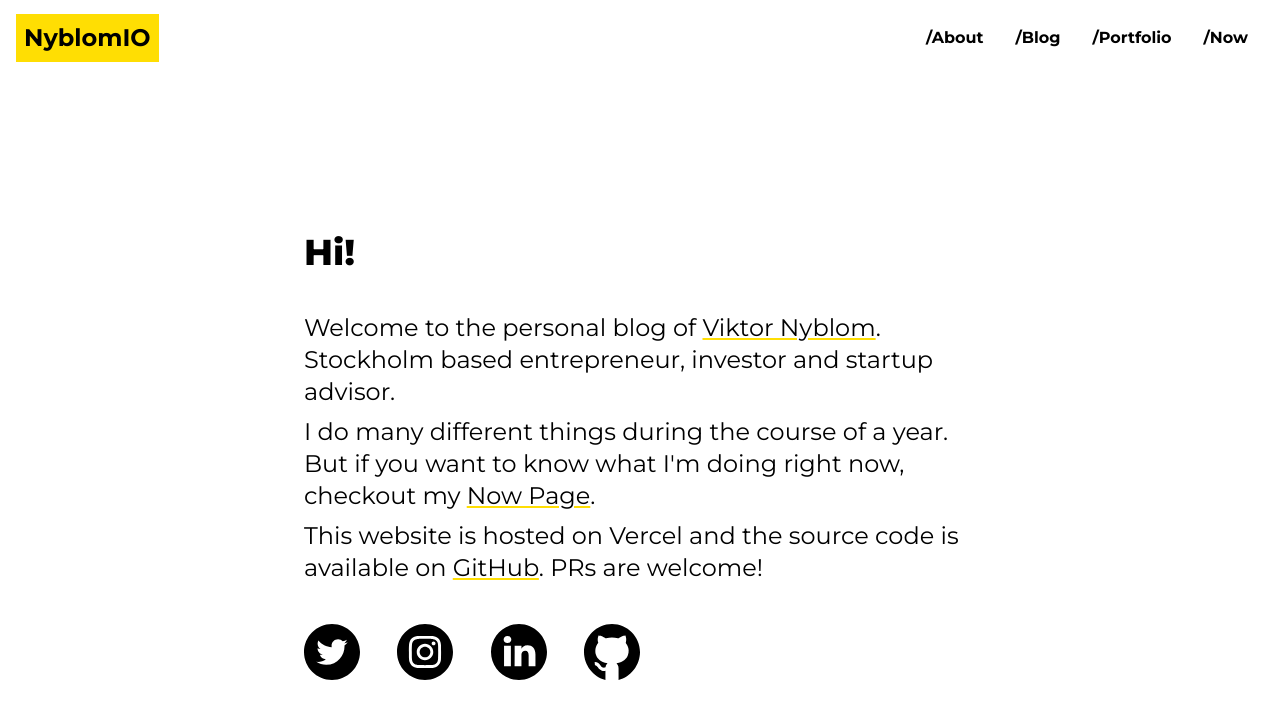
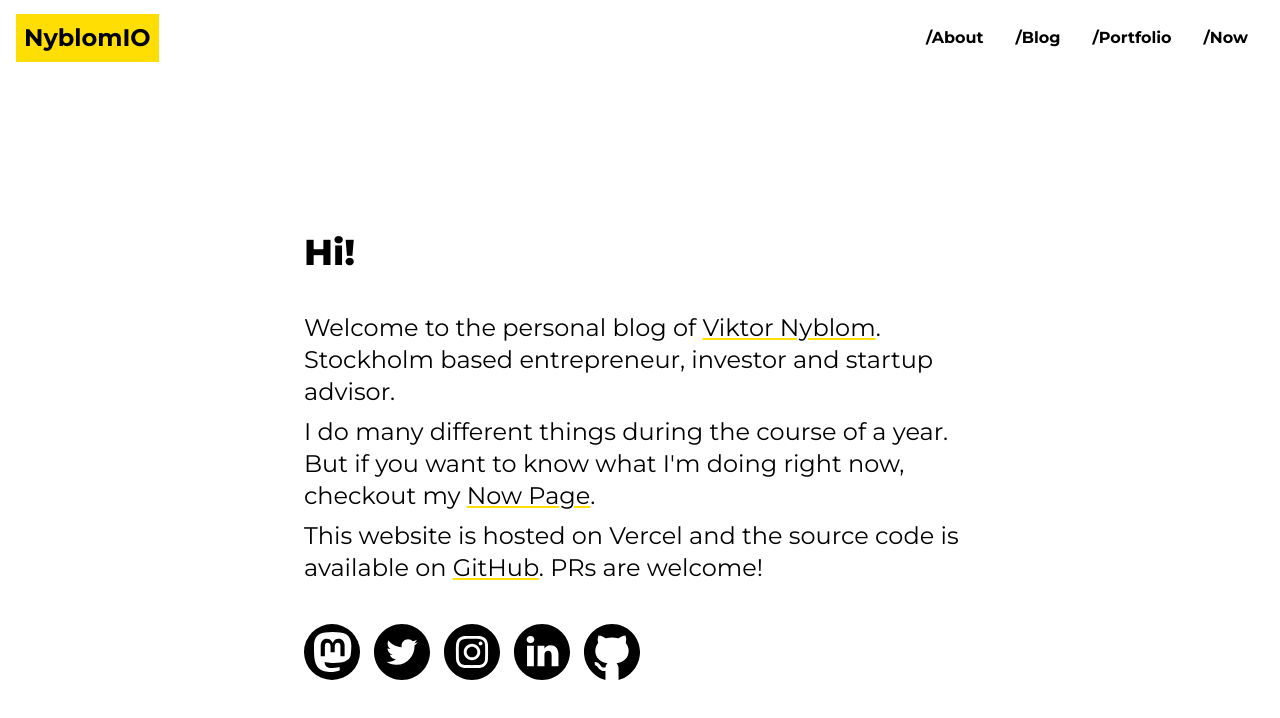
Before and after one commit to Qw4z1/nyblom-io, a Next.js app: page / in a window 1280 px wide. Shown: the top 718 px of the page. Built offline with nearby package versions, Linux system fonts and the light colour scheme.

Commit message:
Added Mastodon icon and link

```diff
--- a/content/now.mdx
+++ b/content/now.mdx
@@ -6,6 +6,8 @@ This is a Now Page. If you don't know what a [Now Page](https://nownownow.com/ab
 
 ## Life
 I've been living in Stockholm since 2017 and, more specifically, Södermalm since 2019. I've been living in startup land since 2012. Either working for startups, building startups or investing in startups. Usually all three at once.
+
+I'm now on [Mastodon]<https://mastodon.nu/@qw4z1> as I really don't like how Musk is running Twitter into the ground.
 
 ## Health and fitness
 
--- a/src/components/SocialRow.tsx
+++ b/src/components/SocialRow.tsx
@@ -4,10 +4,21 @@ import Twitter from "./icons/TwitterSvg";
 import LinkedIn from "./icons/LinkedInSvg";
 import Instagram from "./icons/InstagramSvg";
 import Github from "./icons/GithubSvg";
+import Mastodon from "./icons/MastodonSvg";
 
 const SocialRow = () => {
   return (
     <ul className="m-0 flex flex-row justify-around md:justify-between flex-wrap w-full md:w-6/12">
+      <li className="w-14 h-14 hover:bg-yellow rounded-full">
+        <a
+          target="_blank"
+          rel="me"
+          href="https://mastodon.nu/@qw4z1"
+          aria-label="My Twitter profile"
+        >
+          <Mastodon />
+        </a>
+      </li>{" "}
       <li className="w-14 h-14 hover:bg-yellow rounded-full">
         <a
           target="_blank"
--- /dev/null
+++ b/src/components/icons/MastodonSvg.js
@@ -0,0 +1,19 @@
+import React from "react";
+
+const Mastodon = () => {
+  return (
+    <svg viewBox="0 0 28 28" xmlns="http://www.w3.org/2000/svg">
+      <defs>
+        <mask id="mastodonClip">
+          <circle cx={14} cy={14} r={14} fill="#fff" />
+          <g transform="translate(2 2)">
+            <path d="M21.258 13.99c-.274 1.41-2.456 2.955-4.962 3.254-1.306.156-2.593.3-3.965.236-2.243-.103-4.014-.535-4.014-.535 0 .218.014.426.04.62.292 2.215 2.196 2.347 4 2.41 1.82.062 3.44-.45 3.44-.45l.076 1.646s-1.274.684-3.542.81c-1.25.068-2.803-.032-4.612-.51-3.923-1.039-4.598-5.22-4.701-9.464-.031-1.26-.012-2.447-.012-3.44 0-4.34 2.843-5.611 2.843-5.611 1.433-.658 3.892-.935 6.45-.956h.062c2.557.02 5.018.298 6.451.956 0 0 2.843 1.272 2.843 5.61 0 0 .036 3.201-.397 5.424zm-2.956-5.087c0-1.074-.273-1.927-.822-2.558-.567-.631-1.308-.955-2.229-.955-1.065 0-1.871.41-2.405 1.228l-.518.87-.519-.87C11.276 5.8 10.47 5.39 9.405 5.39c-.921 0-1.663.324-2.229.955-.549.631-.822 1.484-.822 2.558v5.253h2.081V9.057c0-1.075.452-1.62 1.357-1.62 1 0 1.501.647 1.501 1.927v2.79h2.07v-2.79c0-1.28.5-1.927 1.5-1.927.905 0 1.358.545 1.358 1.62v5.1h2.08V8.902z" />
+          </g>
+        </mask>
+      </defs>
+      <rect mask="url(#mastodonClip)" height="28" width="28" fill="#000" />
+    </svg>
+  );
+};
+
+export default Mastodon;
```
